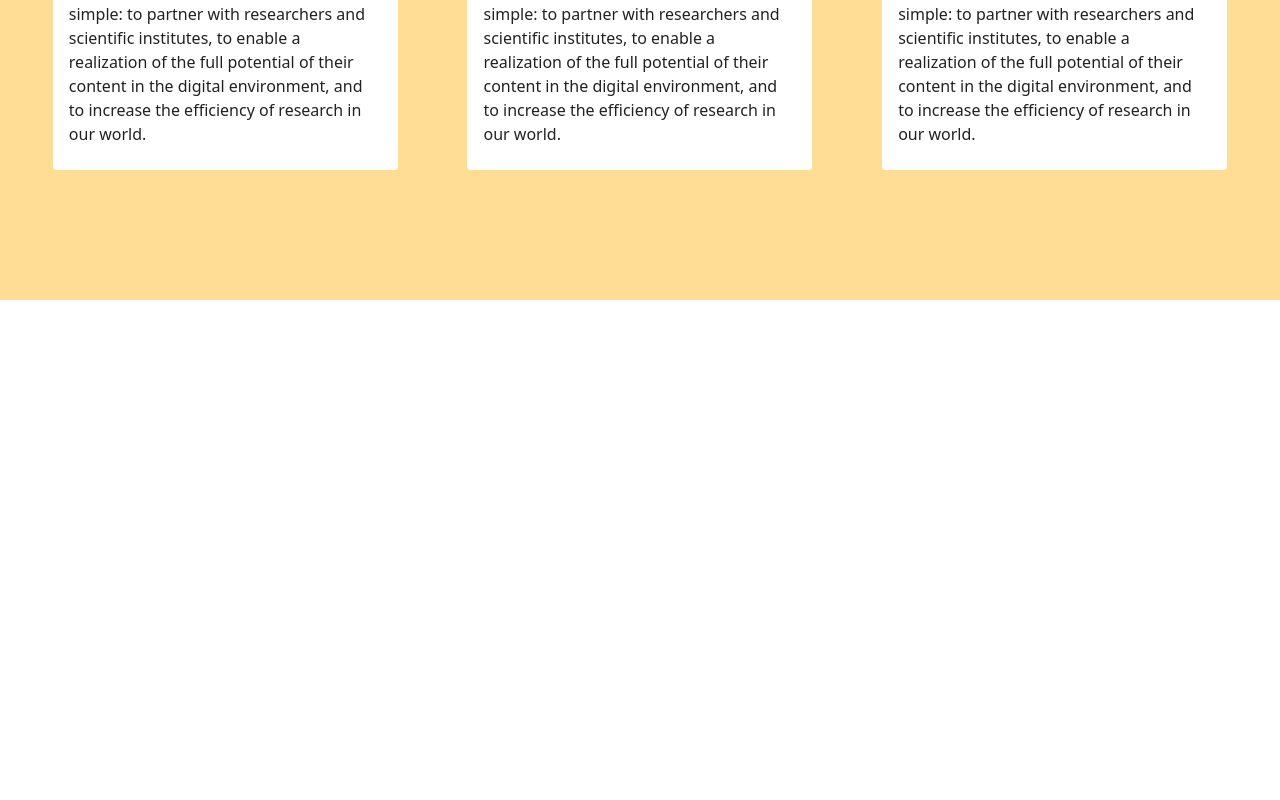
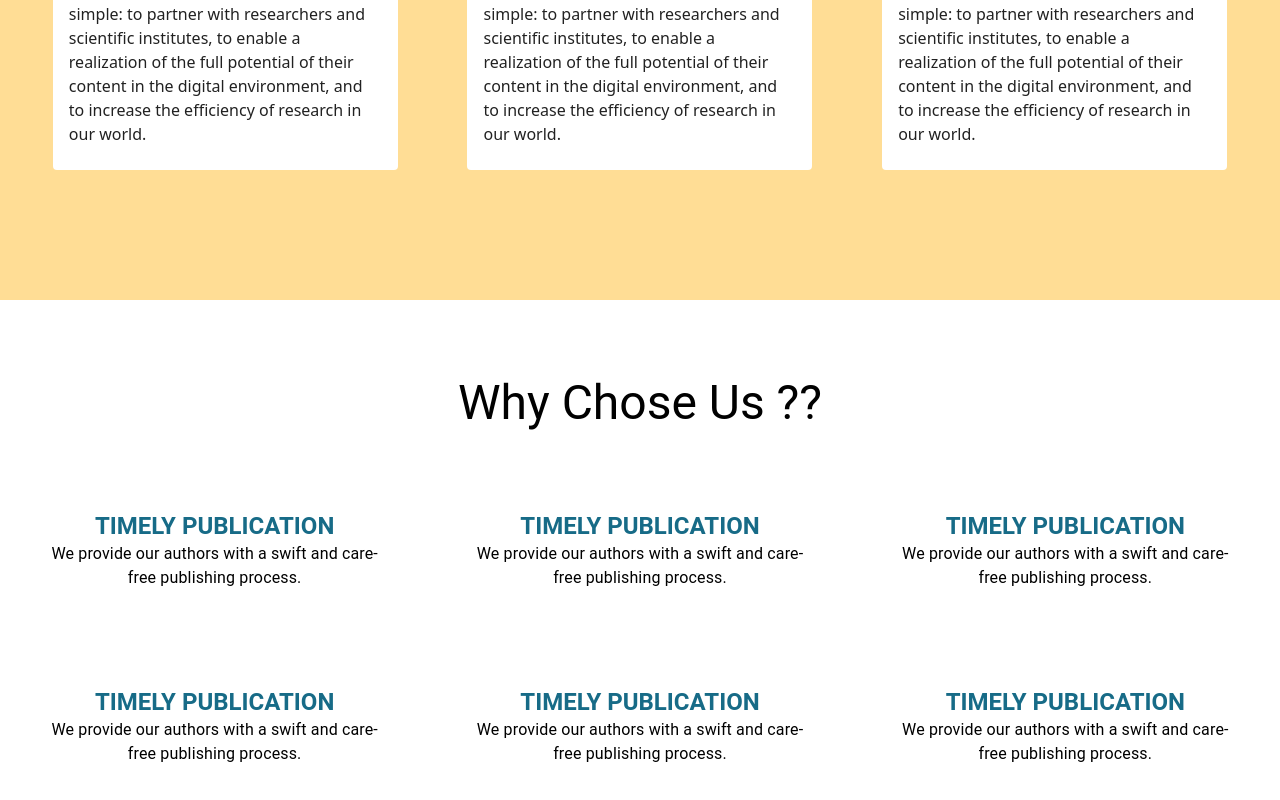
Before and after one commit to ankush-anonymous/jOURNAL, a React (Create React App) app: page / in a window 1280 px wide. Shown: the part 1396-2196 px from the top of the page. Before the commit the page ends 1696 px from the top, so only its background shows below. Built offline with nearby package versions, Linux system fonts and the light colour scheme.

Commit message:
whyUsSection

```diff
--- a/src/Pages/AboutUsPage.jsx
+++ b/src/Pages/AboutUsPage.jsx
@@ -360,7 +360,192 @@ const AboutUsPage = () => {
       </section>
 
       {/* Why Us Section  */}
-      <section></section>
+      <section style={{ padding: "5px" }}>
+        <Box
+          sx={{
+            marginTop: "60px",
+            marginBottom: "100px",
+            [theme.breakpoints.down("sm")]: {
+              marginTop: "100px",
+              marginBottom: "100px",
+              height: "fit-content",
+            },
+          }}
+        >
+          <Box
+            sx={{
+              display: "flex",
+              flexDirection: "column",
+              justifyContent: "center",
+              alignItems: "center",
+              height: "100px",
+            }}
+          >
+            <Typography
+              variant="h3"
+              sx={{
+                fontFamily: "",
+                // color: "#176B87",
+                [theme.breakpoints.down("sm")]: {
+                  fontSize: "2.5rem",
+                  padding: "15px",
+                },
+              }}
+            >
+              Why Chose Us ??
+            </Typography>
+            <br />
+          </Box>
+          <Box sx={{ padding: "45px" }}>
+            <Grid container spacing={12}>
+              <Grid
+                item
+                xs={12}
+                md={4}
+                style={{
+                  display: "flex",
+                  justifyContent: "center",
+                  alignItems: "center",
+                  textAlign: "center", // Center-align text inside the Box
+                }}
+              >
+                <Box>
+                  <Typography
+                    variant="h5"
+                    sx={{ color: "#176B87", fontWeight: "bold" }}
+                  >
+                    TIMELY PUBLICATION
+                  </Typography>
+                  <Typography variant="body1">
+                    We provide our authors with a swift and care-free publishing
+                    process.
+                  </Typography>
+                </Box>
+              </Grid>
+              <Grid
+                item
+                xs={12}
+                md={4}
+                style={{
+                  display: "flex",
+                  justifyContent: "center",
+                  alignItems: "center",
+                  textAlign: "center", // Center-align text inside the Box
+                }}
+              >
+                <Box>
+                  <Typography
+                    variant="h5"
+                    sx={{ color: "#176B87", fontWeight: "bold" }}
+                  >
+                    TIMELY PUBLICATION
+                  </Typography>
+                  <Typography variant="body1">
+                    We provide our authors with a swift and care-free publishing
+                    process.
+                  </Typography>
+                </Box>
+              </Grid>
+              <Grid
+                item
+                xs={12}
+                md={4}
+                style={{
+                  display: "flex",
+                  justifyContent: "center",
+                  alignItems: "center",
+                  textAlign: "center", // Center-align text inside the Box
+                }}
+              >
+                <Box>
+                  <Typography
+                    variant="h5"
+                    sx={{ color: "#176B87", fontWeight: "bold" }}
+                  >
+                    TIMELY PUBLICATION
+                  </Typography>
+                  <Typography variant="body1">
+                    We provide our authors with a swift and care-free publishing
+                    process.
+                  </Typography>
+                </Box>
+              </Grid>
+              <Grid
+                item
+                xs={12}
+                md={4}
+                style={{
+                  display: "flex",
+                  justifyContent: "center",
+                  alignItems: "center",
+                  textAlign: "center", // Center-align text inside the Box
+                }}
+              >
+                <Box>
+                  <Typography
+                    variant="h5"
+                    sx={{ color: "#176B87", fontWeight: "bold" }}
+                  >
+                    TIMELY PUBLICATION
+                  </Typography>
+                  <Typography variant="body1">
+                    We provide our authors with a swift and care-free publishing
+                    process.
+                  </Typography>
+                </Box>
+              </Grid>
+              <Grid
+                item
+                xs={12}
+                md={4}
+                style={{
+                  display: "flex",
+                  justifyContent: "center",
+                  alignItems: "center",
+                  textAlign: "center", // Center-align text inside the Box
+                }}
+              >
+                <Box>
+                  <Typography
+                    variant="h5"
+                    sx={{ color: "#176B87", fontWeight: "bold" }}
+                  >
+                    TIMELY PUBLICATION
+                  </Typography>
+                  <Typography variant="body1">
+                    We provide our authors with a swift and care-free publishing
+                    process.
+                  </Typography>
+                </Box>
+              </Grid>
+              <Grid
+                item
+                xs={12}
+                md={4}
+                style={{
+                  display: "flex",
+                  justifyContent: "center",
+                  alignItems: "center",
+                  textAlign: "center", // Center-align text inside the Box
+                }}
+              >
+                <Box>
+                  <Typography
+                    variant="h5"
+                    sx={{ color: "#176B87", fontWeight: "bold" }}
+                  >
+                    TIMELY PUBLICATION
+                  </Typography>
+                  <Typography variant="body1">
+                    We provide our authors with a swift and care-free publishing
+                    process.
+                  </Typography>
+                </Box>
+              </Grid>
+            </Grid>
+          </Box>
+        </Box>
+      </section>
 
       <section>{/* Feedback Section  */}</section>
       <section>{/* Our Team Section  */}</section>
```
